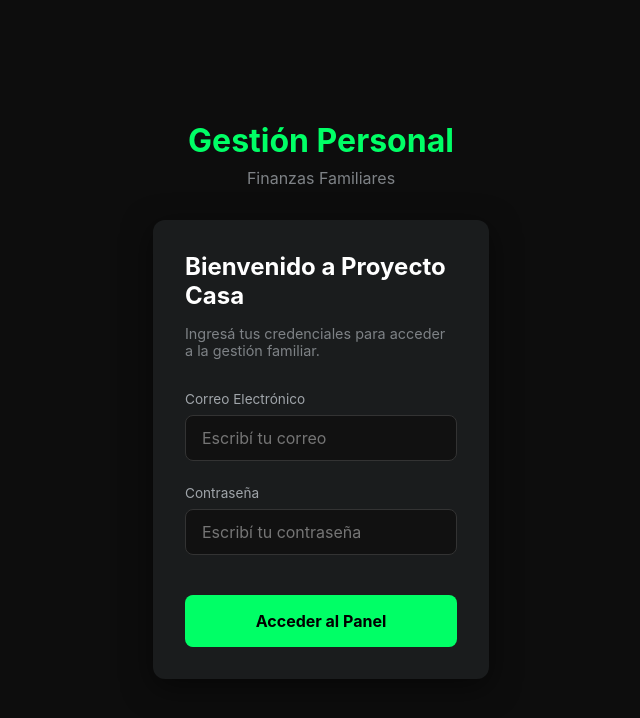
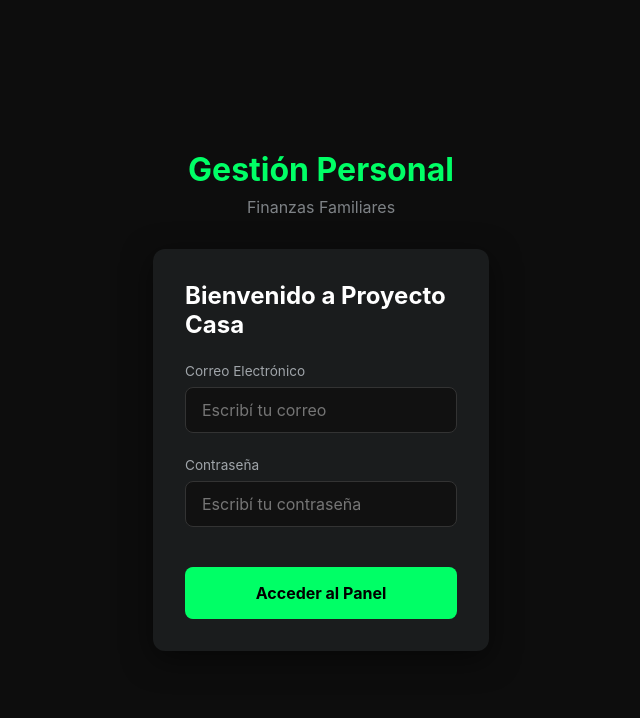
Before and after one commit to ARNoppen/proyecto-casa, a Vue app in the folder frontend/: page /login in a window 1280 px wide. Shown: the top 718 px of the page, without its empty margins (319-959 px from the left). Built offline with nearby package versions, Linux system fonts and the light colour scheme; no server answers.

Commit message:
Corregir manejo de error en login y limpiar UI

```diff
--- a/frontend/src/api/axios.js
+++ b/frontend/src/api/axios.js
@@ -25,10 +25,12 @@ api.interceptors.response.use(
   (response) => response,
   (error) => {
     if (error.response && error.response.status === 401) {
-      // Si recibimos un 401, purgamos el token y forzamos re-login
-      localStorage.removeItem('token');
-      localStorage.removeItem('user');
-      window.location.href = '/login';
+      // Si el 401 viene del intento de login, dejamos que el store lo maneje y muestre el error en pantalla
+      if (!error.config.url.includes('/auth/login')) {
+        localStorage.removeItem('token');
+        localStorage.removeItem('user');
+        window.location.href = '/login';
+      }
     }
     return Promise.reject(error);
   }
--- a/frontend/src/views/LoginView.vue
+++ b/frontend/src/views/LoginView.vue
@@ -20,7 +20,6 @@ const handleLogin = async () => {
 <template>
   <div class="login-box">
     <h2>Bienvenido a Proyecto Casa</h2>
-    <p class="subtitle">Ingresá tus credenciales para acceder a la gestión familiar.</p>
 
     <div v-if="authStore.error" class="error-banner">
       {{ authStore.error }}
@@ -56,14 +55,8 @@ const handleLogin = async () => {
 
 <style scoped>
 .login-box h2 {
-  margin: 0 0 0.25rem 0;
+  margin: 0 0 1.5rem 0;
   color: #fff;
-}
-
-.subtitle {
-  color: #7E8286;
-  font-size: 0.9rem;
-  margin-bottom: 2rem;
 }
 
 .error-banner {
```
